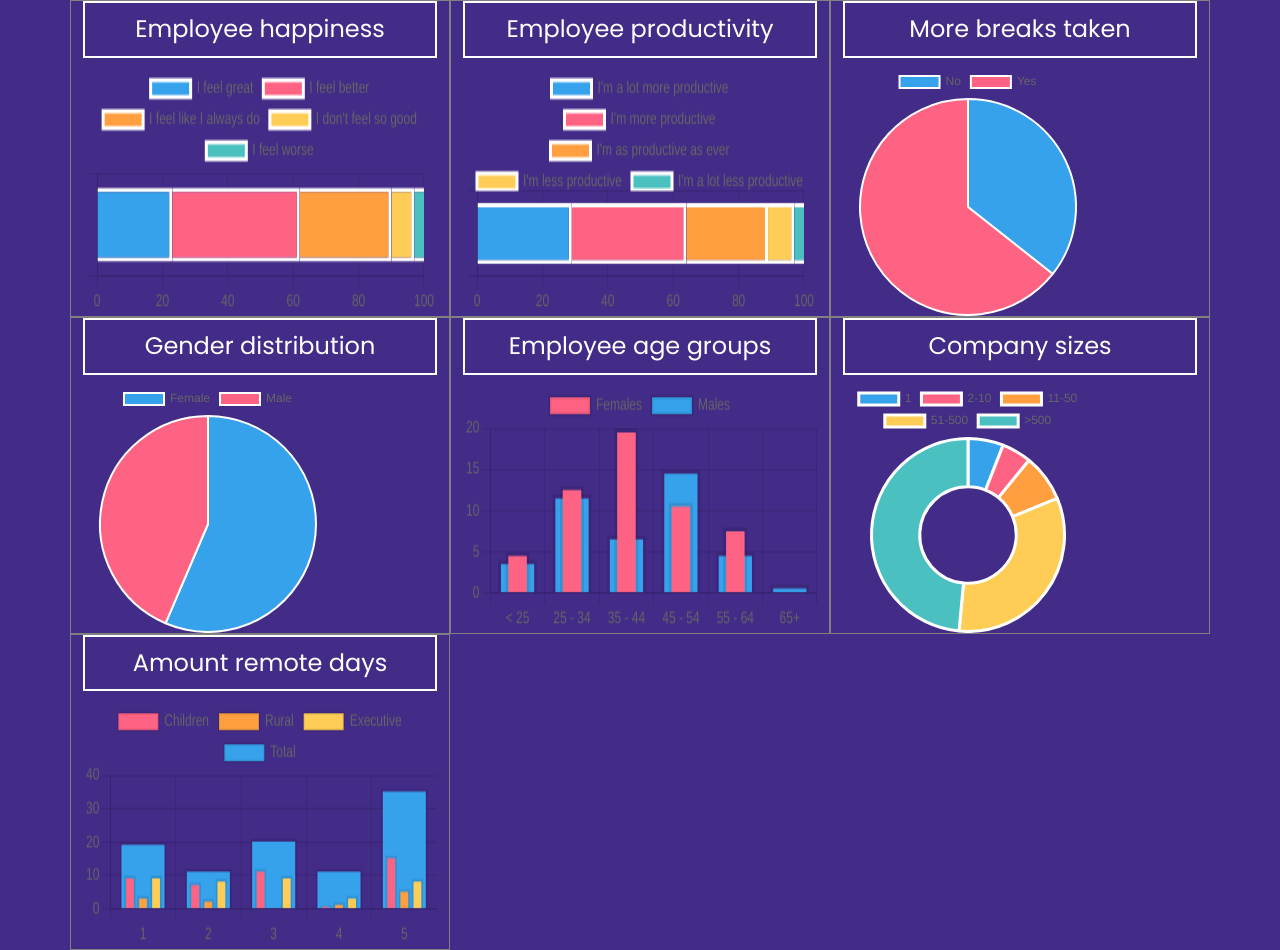
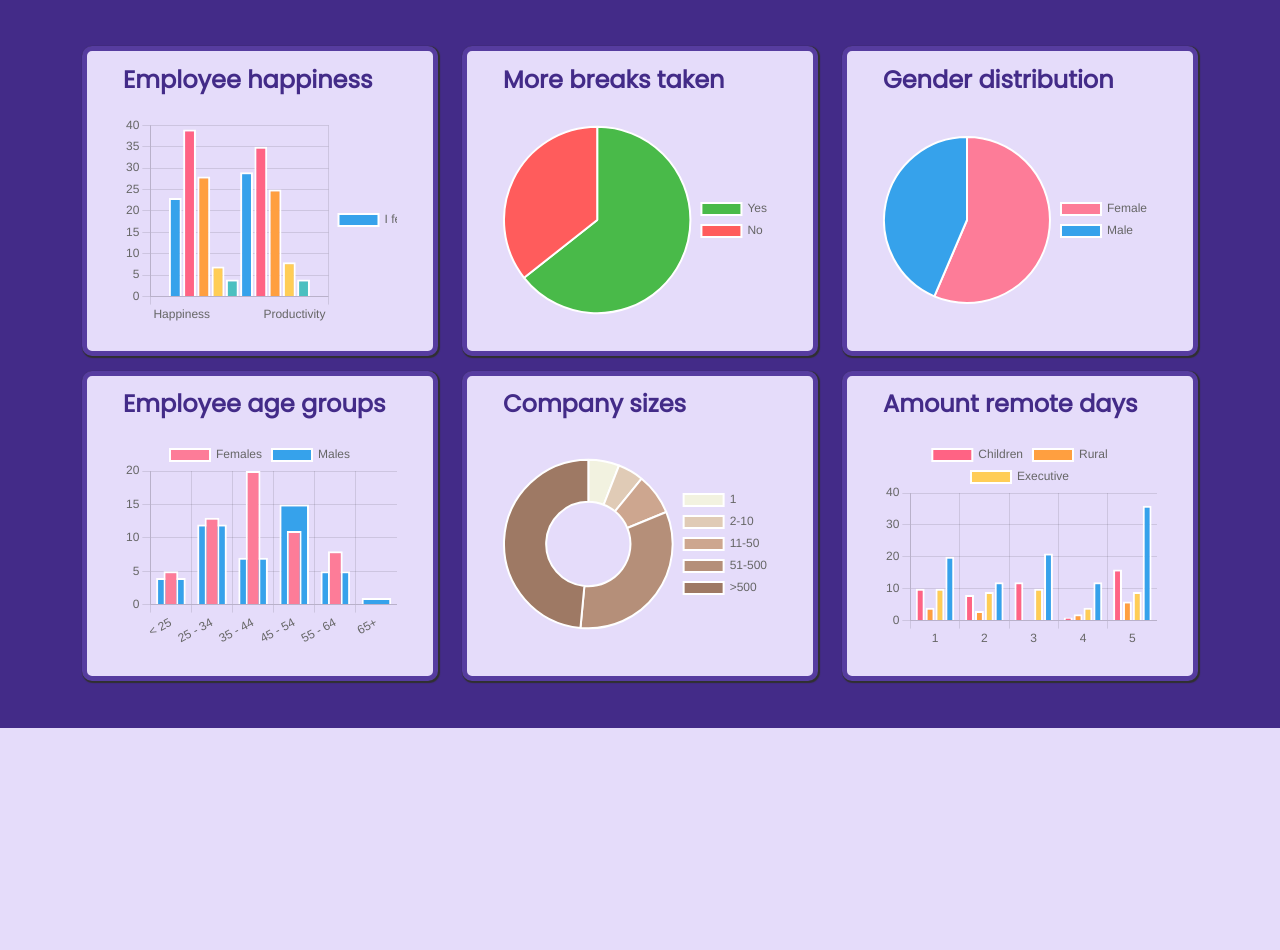
Before and after one commit to Senimtra/data-homeoffice-project, a Django app: page /analysis in a window 1280 px wide. Shown: the part 72-1022 px from the top of the page. After the commit the page ends 800 px from the top, so only its background shows below. Run offline with Django 4.2, Linux system fonts and the light colour scheme; data comes from the database, SQL or seed files in the repository.

Commit message:
complete styles analysis view

```diff
--- a/core/templates/analysis.html
+++ b/core/templates/analysis.html
@@ -6,69 +6,113 @@
 <script src="https://cdn.jsdelivr.net/npm/chart.js"></script>
 
 <div class="container">
-   <div class="row">
+   <div class="row chart-row">
 
-      <div class="col-lg-4 col-md-6 chart-container">
+      <div class="col-lg-4 col-md-6 chart-container first-chart">
+         <div class="card chart-card">
             <h4>Employee happiness</h4>
             <div>
                <canvas id="employee-happiness"></canvas>
             </div>
+         </div>
 
          <!-- ### Employee happiness data (views.py) ### -->
          <script id="happiness-labels" type="application/json">{{happiness_labels|safe}}</script>
+         <script id="productivity-labels" type="application/json">{{productivity_labels|safe}}</script>
          <script id="happiness-data" type="application/json">{{happiness_data}}</script>
+         <script id="productivity-data" type="application/json">{{productivity_data}}</script>
 
          <!-- ### Employee happiness bar chart ### -->
          <script>
             const happiness_labels = JSON.parse(document.getElementById('happiness-labels').textContent);
             const happiness_data = JSON.parse(document.getElementById('happiness-data').textContent);
+            const productivity_labels = JSON.parse(document.getElementById('productivity-labels').textContent);
+            const productivity_data = JSON.parse(document.getElementById('productivity-data').textContent);
             const employee_happiness = document.getElementById('employee-happiness');
             new Chart(employee_happiness, {
                type: 'bar',
                data: {
-                  labels: [''],
+                  labels: ['Happiness                Productivity'],
                   datasets: [{
                      data: [happiness_data[0]],
                      label: happiness_labels[0],
-                     borderWidth: 3,
+                     borderWidth: 2,
                      borderColor: '#FFF',
                      backgroundColor: "#36A2EB"
                   }, {
                      data: [happiness_data[1]],
                      label: happiness_labels[1],
-                     borderWidth: 3,
+                     borderWidth: 2,
                      borderColor: '#FFF',
                      backgroundColor: "#FF6384"
                   }, {
                      data: [happiness_data[2]],
                      label: happiness_labels[2],
-                     borderWidth: 3,
+                     borderWidth: 2,
                      borderColor: '#FFF',
                      backgroundColor: "#FF9F40"
                   }, {
                      data: [happiness_data[3]],
                      label: happiness_labels[3],
-                     borderWidth: 3,
+                     borderWidth: 2,
                      borderColor: '#FFF',
                      backgroundColor: "#FFCD56"
                   }, {
                      data: [happiness_data[4]],
                      label: happiness_labels[4],
-                     borderWidth: 3,
+                     borderWidth: 2,
+                     borderColor: '#FFF',
+                     backgroundColor: "#4BC0C0"
+                  }, {
+                     data: [productivity_data[0]],
+                     label: productivity_labels[0],
+                     borderWidth: 2,
+                     borderColor: '#FFF',
+                     backgroundColor: "#36A2EB"
+                  }, {
+                     data: [productivity_data[1]],
+                     label: productivity_labels[1],
+                     borderWidth: 2,
+                     borderColor: '#FFF',
+                     backgroundColor: "#FF6384"
+                  }, {
+                     data: [productivity_data[2]],
+                     label: productivity_labels[2],
+                     borderWidth: 2,
+                     borderColor: '#FFF',
+                     backgroundColor: "#FF9F40"
+                  }, {
+                     data: [productivity_data[3]],
+                     label: productivity_labels[3],
+                     borderWidth: 2,
+                     borderColor: '#FFF',
+                     backgroundColor: "#FFCD56"
+                  }, {
+                     data: [productivity_data[4]],
+                     label: productivity_labels[4],
+                     borderWidth: 2,
                      borderColor: '#FFF',
                      backgroundColor: "#4BC0C0"
                   }
                   ]
                },
                options: {
-                  indexAxis: 'y',
+                  responsive: true,
+                  maintainAspectRatio: false,
                   scales: {
                      x: {
-                        max: 100,
-                        stacked: true
+                        max: 100
+                     }
                   },
-                     y: {
-                        stacked: true
+                  plugins: {
+                     legend: {
+                        labels: {
+                           filter: (legendItem) => {
+                              console.log(legendItem);
+                              if (legendItem.text == 'I feel great') return true;
+                           }
+                        },
+                        position: 'right'
                      }
                   }
                }
@@ -77,77 +121,11 @@
       </div>
 
       <div class="col-lg-4 col-md-6 chart-container">
-         <h4>Employee productivity</h4>
-         <div>
-            <canvas id="employee-productivity"></canvas>
-         </div>
-
-         <!-- ### Employee productivity data (views.py) ### -->
-         <script id="productivity-labels" type="application/json">{{productivity_labels|safe}}</script>
-         <script id="productivity-data" type="application/json">{{productivity_data}}</script>
-
-         <!-- ### Employee productivity bar chart ### -->
-         <script>
-            const productivity_labels = JSON.parse(document.getElementById('productivity-labels').textContent);
-            const productivity_data = JSON.parse(document.getElementById('productivity-data').textContent);
-            const employee_productivity = document.getElementById('employee-productivity');
-            new Chart(employee_productivity, {
-               type: 'bar',
-               data: {
-                  labels: [''],
-                  datasets: [{
-                     data: [productivity_data[0]],
-                     label: productivity_labels[0],
-                     borderWidth: 3,
-                     borderColor: '#FFF',
-                     backgroundColor: "#36A2EB"
-                  }, {
-                     data: [productivity_data[1]],
-                     label: productivity_labels[1],
-                     borderWidth: 3,
-                     borderColor: '#FFF',
-                     backgroundColor: "#FF6384"
-                  }, {
-                     data: [productivity_data[2]],
-                     label: productivity_labels[2],
-                     borderWidth: 3,
-                     borderColor: '#FFF',
-                     backgroundColor: "#FF9F40"
-                  }, {
-                     data: [productivity_data[3]],
-                     label: productivity_labels[3],
-                     borderWidth: 3,
-                     borderColor: '#FFF',
-                     backgroundColor: "#FFCD56"
-                  }, {
-                     data: [productivity_data[4]],
-                     label: productivity_labels[4],
-                     borderWidth: 3,
-                     borderColor: '#FFF',
-                     backgroundColor: "#4BC0C0"
-                  }
-                  ]
-               },
-               options: {
-                  indexAxis: 'y',
-                  scales: {
-                     x: {
-                        max: 100,
-                        stacked: true
-                     },
-                     y: {
-                        stacked: true
-                     }
-                  }
-               }
-            });
-         </script>
-      </div>
-
-      <div class="col-lg-4 col-md-6 chart-container">
+         <div class="card chart-card">
             <h4>More breaks taken</h4>
             <div>
                <canvas id="more-breaks"></canvas>
+            </div>
          </div>
 
          <!-- ### More breaks data (views.py) ### -->
@@ -162,19 +140,32 @@
             new Chart(more_breaks, {
                type: 'pie',
                data: {
-                  labels: more_breaks_labels,
+                  labels: more_breaks_labels.reverse(),
                   datasets: [{
-                     data: more_breaks_data
+                     data: more_breaks_data.reverse(),
+                     backgroundColor: ['#49ba49', '#ff5c5c'],
+                     borderWidth: 2
                   }]
+               },
+               options: {
+                  responsive: true,
+                  maintainAspectRatio: false,
+                  plugins: {
+                     legend: {
+                        position: 'right'
+                     }
+                  }
                }
             });
          </script>
       </div>
 
       <div class="col-lg-4 col-md-6 chart-container">
+         <div class="card chart-card">
             <h4>Gender distribution</h4>
             <div>
                <canvas id="gender-distribution"></canvas>
+            </div>
          </div>
 
          <!-- ### Gender distribution data (views.py) ### -->
@@ -191,17 +182,30 @@
                data: {
                   labels: gender_distribution_labels,
                   datasets: [{
-                     data: gender_distribution_data
+                     data: gender_distribution_data,
+                     backgroundColor: ['#fd7c98', '#36A2EB'],
+                     borderWidth: 2
                   }]
+               },
+               options: {
+                  responsive: true,
+                  maintainAspectRatio: false,
+                  plugins: {
+                     legend: {
+                        position: 'right'
+                     }
+                  }
                }
             });
          </script>
       </div>
 
       <div class="col-lg-4 col-md-6 chart-container">
+         <div class="card chart-card">
             <h4>Employee age groups</h4>
             <div>
                <canvas id="age-groups"></canvas>
+            </div>
          </div>
 
          <!-- ### Age groups data (views.py) ### -->
@@ -220,17 +224,21 @@
                   datasets: [{
                      label: 'Females',
                      data: age_groups_females,
-                     borderWidth: 3,
-                     backgroundColor: '#FF6384',
-                     categoryPercentage: 0.5
+                     backgroundColor: '#fd7c98',
+                     borderColor: 'white',
+                     borderWidth: 2,
+                     categoryPercentage: 0.4
                   }, {
                      label: 'Males',
                      data: age_groups_males,
-                     borderWidth: 3,
-                     backgroundColor: '#36A2EB'
+                     backgroundColor: '#36A2EB',
+                     borderColor: 'white',
+                     borderWidth: 2
                   }]
                },
                options: {
+                  responsive: true,
+                  maintainAspectRatio: false,
                   scales: {
                      x: {
                         stacked: true
@@ -242,9 +250,11 @@
       </div>
 
       <div class="col-lg-4 col-md-6 chart-container">
+         <div class="card chart-card">
             <h4>Company sizes</h4>
             <div>
                <canvas id="company-size"></canvas>
+            </div>
          </div>
 
          <!-- ### Company size data (views.py) ### -->
@@ -263,17 +273,28 @@
                   datasets: [{
                      label: 'Observations',
                      data: company_size_data,
-                     borderWidth: 3
+                     backgroundColor: ['#F2F2E0', '#E0CBB6', '#CDA68F', '#B58F79', '#9E7964'],
+                     borderWidth: 2
                   }]
+               },
+               options: {
+                  responsive: true,
+                  maintainAspectRatio: false,
+                  plugins: {
+                     legend: {
+                        position: 'right'
+                     }
+                  }
                }
             });
          </script>
       </div>
       <div class="col-lg-4 col-md-6 chart-container">
+         <div class="card chart-card">
             <h4>Amount remote days</h4>
-
             <div>
                <canvas id="amount-days"></canvas>
+            </div>
          </div>
 
          <!-- ### Amount remote days data (views.py) ### -->
@@ -296,28 +317,41 @@
                   datasets: [{
                      data: remote_days_children,
                      label: 'Children',
-                     borderWidth: 2,
                      backgroundColor: 'rgb(255,99,132,1)',
-                     categoryPercentage: 0.6,
+                     borderColor: 'white',
+                     borderWidth: 2
                   }, {
                      data: remote_days_rural,
                      label: 'Rural',
-                     borderWidth: 2,
                      backgroundColor: 'rgb(255,159,64,1)',
-                     categoryPercentage: 0.6,
+                     borderColor: 'white',
+                     borderWidth: 2
                   }, {
                      data: remote_days_executive,
                      label: 'Executive',
-                     borderWidth: 2,
                      backgroundColor: 'rgb(255,205,86,1)',
-                     categoryPercentage: 0.6,
+                     borderColor: 'white',
+                     borderWidth: 2
                   }, {
                      data: remote_days_data,
                      label: 'Total',
+                     borderColor: 'white',
                      borderWidth: 2,
-                     backgroundColor: 'rgb(54,162,235,1)',
-                     grouped: false
+                     backgroundColor: 'rgb(54,162,235,1)'
                   }]
+               },
+               options: {
+                  responsive: true,
+                  maintainAspectRatio: false,
+                  plugins: {
+                     legend: {
+                        labels: {
+                           filter: function (label) {
+                              if (label.text != 'Total') return true;
+                           }
+                        }
+                     }
+                  }
                }
             });
          </script>
--- a/core/templates/base.html
+++ b/core/templates/base.html
@@ -17,7 +17,7 @@
    <!-- ### Link own CSS file ### -->
    <link rel="stylesheet" href="{% static 'styles/styles.css' %}">
 
-   <title>Homeoffice Monitor</title>
+   <title>Remote Work Charts</title>
 </head>
 
 <body>
--- a/static/styles/analysis.css
+++ b/static/styles/analysis.css
@@ -1,7 +1,29 @@
-.chart-container {
-  border: 1px solid grey;
+/* ### Analysis styles ### */
+.chart-row {
+  margin-top: 2em;
 }
 
 canvas {
-  height: 250px !important;
+  height: 210px !important;
 }
+
+.chart-card {
+  color: black;
+  padding: 1em 2.5em;
+  margin-top: 1em;
+  background-color: #e5dcfa;
+  border: 0.4em solid #563c9f;
+  border-radius: 10px;
+  font-size: 0.9em;
+  width: 100%;
+  box-shadow: 1px 1px 1px 1px #303030;
+  height: 310px;
+}
+.chart-card h4 {
+  color: #432b88;
+  font-weight: bold;
+  text-align: left;
+  padding-left: 0 !important;
+  padding-top: 0 !important;
+  white-space: nowrap;
+}
--- a/static/styles/analysis.scss
+++ b/static/styles/analysis.scss
@@ -1,7 +1,30 @@
-.chart-container {
-	border: 1px solid grey;
+/* ### Analysis styles ### */
+
+.chart-row {
+	margin-top: 2em;
 }
 
 canvas {
-	height: 250px !important;
+	height: 210px !important;
 }
+
+.chart-card {
+	color: black;
+	padding: 1em 2.5em;
+	margin-top: 1em;
+	background-color: #e5dcfa;
+	border: 0.4em solid #563c9f;
+	border-radius: 10px;
+	font-size: 0.9em;
+	width: 100%;
+	box-shadow: 1px 1px 1px 1px #303030;
+	height: 310px;
+	h4 {
+		color: #432b88;
+		font-weight: bold;
+		text-align: left;
+		padding-left: 0 !important;
+		padding-top: 0 !important;
+		white-space: nowrap;
+	}
+}
--- a/static/styles/styles.css
+++ b/static/styles/styles.css
@@ -44,7 +44,6 @@ body {
 }
 
 h4 {
-  border: 2px solid white;
   padding: 0.5em !important;
   text-align: center;
 }
--- a/static/styles/styles.scss
+++ b/static/styles/styles.scss
@@ -49,7 +49,6 @@ body {
 }
 
 h4 {
-	border: 2px solid white;
 	padding: 0.5em !important;
 	text-align: center;
 }
--- a/static/styles/survey.css
+++ b/static/styles/survey.css
@@ -9,15 +9,17 @@
 }
 
 .survey-card {
+  color: #48a9ea;
+  color: #fd7c98;
   color: black;
   padding: 1em 2.5em;
   margin-top: 1em;
   background-color: #fcfbfc;
-  border: 0.4em solid #311f65;
+  border: 0.4em solid #563c9f;
   border-radius: 10px;
   font-size: 0.9em;
   width: 100%;
-  box-shadow: 2px 2px 2px #232323;
+  box-shadow: 1px 1px 1px 1px #303030;
 }
 .survey-card h4 {
   color: #432b88;
@@ -30,7 +32,9 @@
 h2 {
   color: #432b88;
   font-weight: bold;
-  margin-bottom: 0.9em;
+  font-size: 2.8em;
+  margin-bottom: 0.5em;
+  font-family: "Yanone";
 }
 
 .btn-survey {
--- a/static/styles/survey.scss
+++ b/static/styles/survey.scss
@@ -10,15 +10,17 @@
 }
 
 .survey-card {
+	color: #48a9ea;
+	color: #fd7c98;
 	color: black;
 	padding: 1em 2.5em;
 	margin-top: 1em;
 	background-color: #fcfbfc;
-	border: 0.4em solid #311f65;
+	border: 0.4em solid #563c9f;
 	border-radius: 10px;
 	font-size: 0.9em;
 	width: 100%;
-	box-shadow: 2px 2px 2px #232323;
+	box-shadow: 1px 1px 1px 1px #303030;
 	h4 {
 		color: #432b88;
 		font-weight: bold;
@@ -31,7 +33,9 @@
 h2 {
 	color: #432b88;
 	font-weight: bold;
-	margin-bottom: 0.9em;
+	font-size: 2.8em;
+	margin-bottom: 0.5em;
+	font-family: 'Yanone';
 }
 
 .btn-survey {
```
Lines whose indentation alone changed are shown as unchanged.
